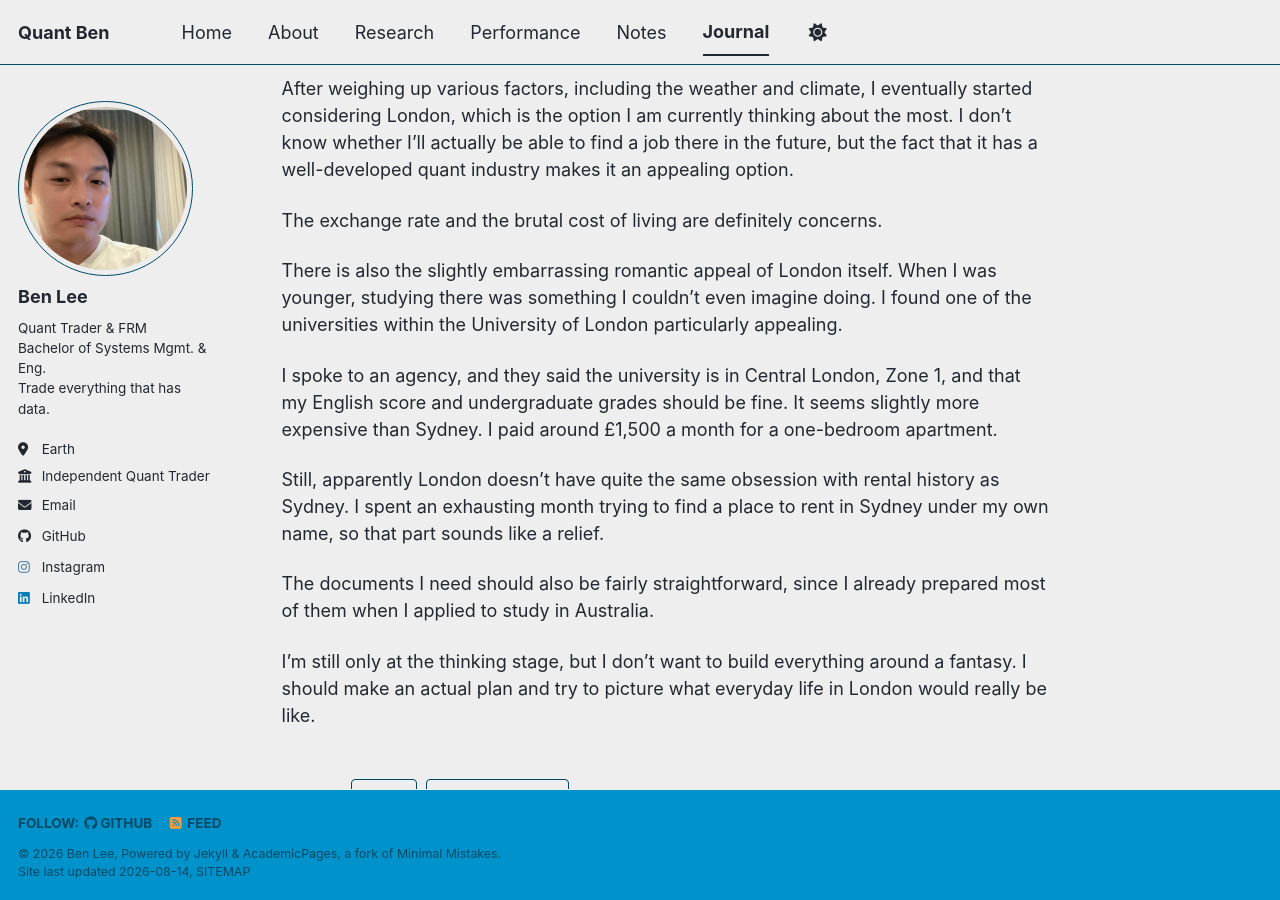
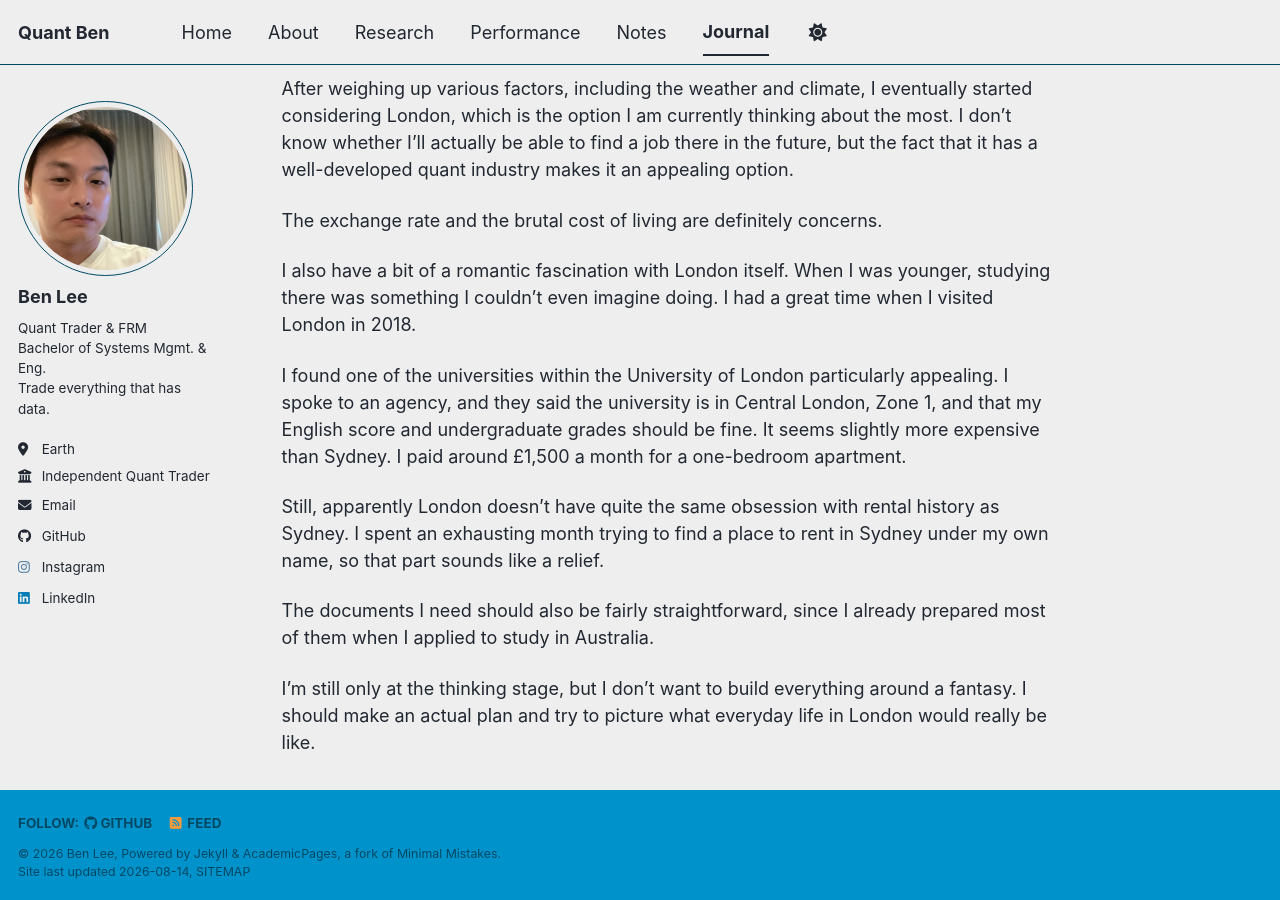
Before and after one commit to leebh1119/leebh1119.github.io, a Jekyll site: the page built from _journal/2026-08-14-thinking-about-studying-abroad-again.md, in a window 1280 px wide and 900 px high, scrolled down 1085 px. Built offline with Jekyll 4.4.1, drawn with Linux system fonts in a browser that asks for light colours; a style sheet for code colours, icons or effects is not loaded.

Commit message:
changed journal

```diff
--- a/_journal/2026-08-14-thinking-about-studying-abroad-again.md
+++ b/_journal/2026-08-14-thinking-about-studying-abroad-again.md
@@ -31,9 +31,9 @@ After weighing up various factors, including the weather and climate, I eventual
 
 The exchange rate and the brutal cost of living are definitely concerns.
 
-There is also the slightly embarrassing romantic appeal of London itself. When I was younger, studying there was something I couldn't even imagine doing. I found one of the universities within the University of London particularly appealing.
+I also have a bit of a romantic fascination with London itself. When I was younger, studying there was something I couldn't even imagine doing. I had a great time when I visited London in 2018.
 
-I spoke to an agency, and they said the university is in Central London, Zone 1, and that my English score and undergraduate grades should be fine. It seems slightly more expensive than Sydney. I paid around £1,500 a month for a one-bedroom apartment.
+I found one of the universities within the University of London particularly appealing. I spoke to an agency, and they said the university is in Central London, Zone 1, and that my English score and undergraduate grades should be fine. It seems slightly more expensive than Sydney. I paid around £1,500 a month for a one-bedroom apartment.
 
 Still, apparently London doesn't have quite the same obsession with rental history as Sydney. I spent an exhausting month trying to find a place to rent in Sydney under my own name, so that part sounds like a relief.
 
```
